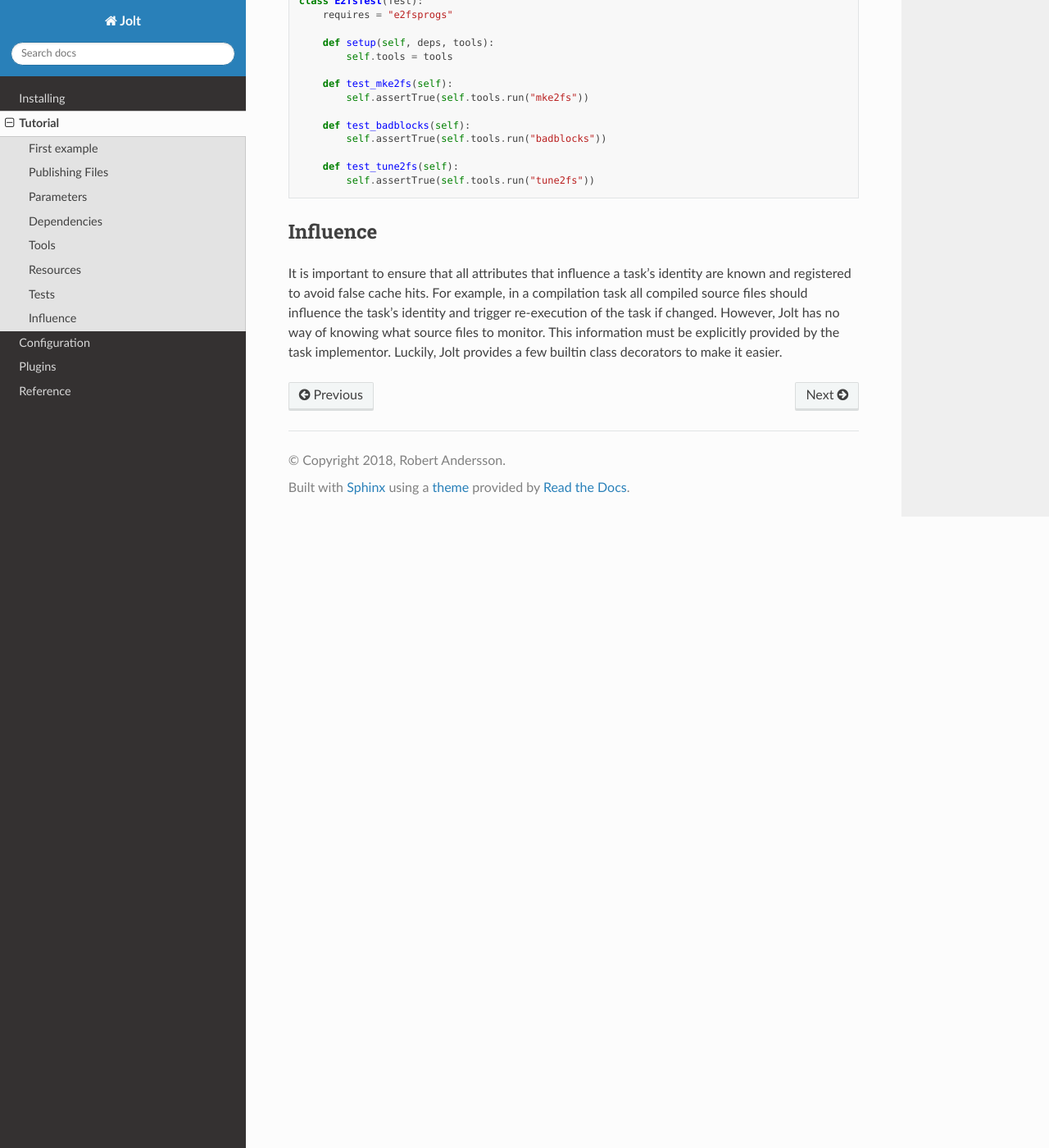
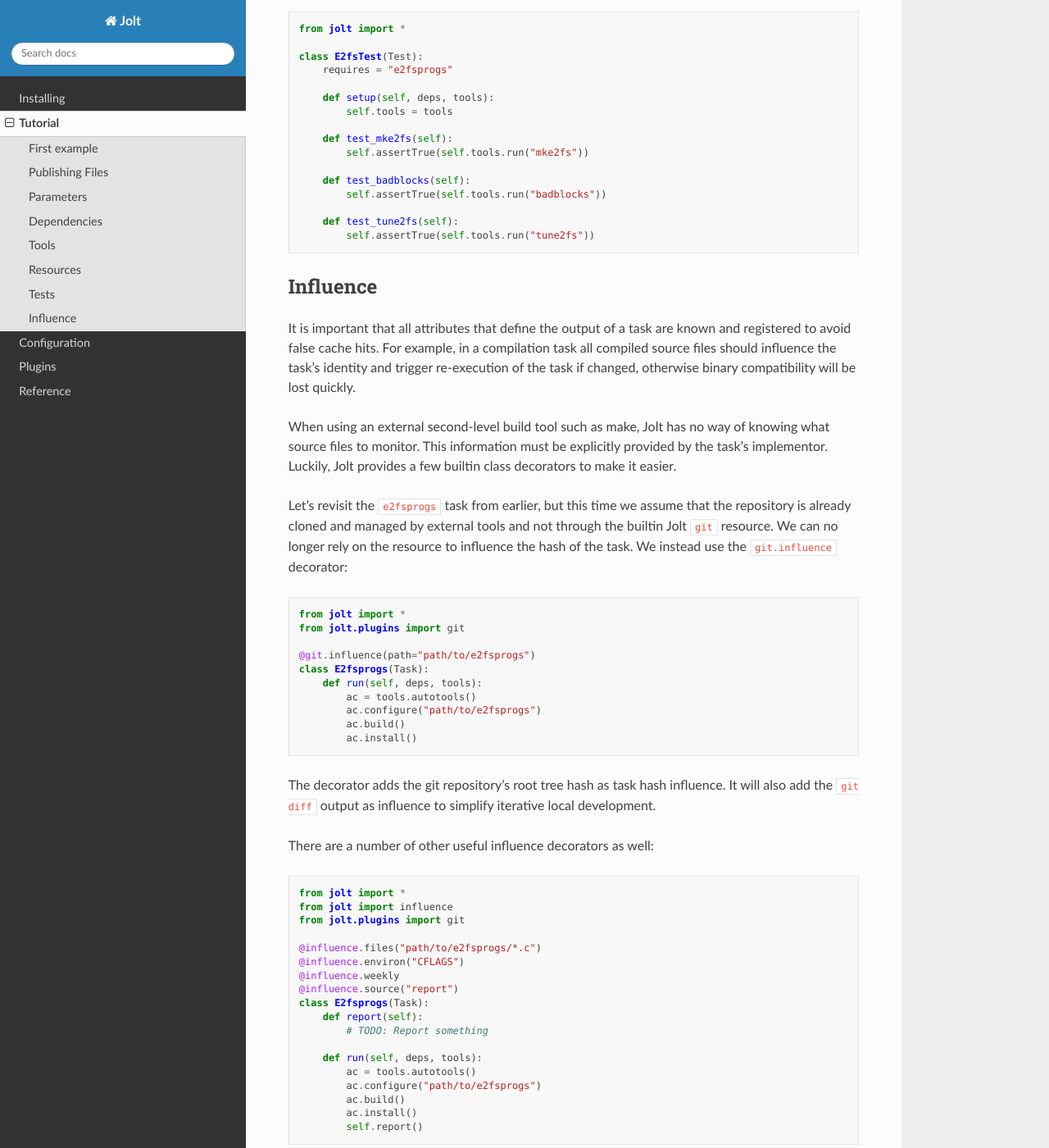
Before and after one commit to srand/jolt, a Sphinx documentation site: the page built from docs/quickstart.rst, in a window 1280 px wide and 1400 px high, scrolled down 5466 px. Shown: the whole window at 82% size. Built offline with Sphinx 7.4.7 and the Read the Docs theme 2.0.0, drawn with Linux system fonts in a browser that asks for light colours; some of the changed text lies outside the part shown.

Commit message:
docs: influence and decorators
Signed-off-by: Robert Andersson <rbrt.andersson@outlook.com>

```diff
--- a/docs/quickstart.rst
+++ b/docs/quickstart.rst
@@ -312,10 +316,81 @@ Below is an example:
 Influence
 ---------
 
-It is important to ensure that all attributes that influence a task's
-identity are known and registered to avoid false cache hits. For example,
-in a compilation task all compiled source files should influence the task's
-identity and trigger re-execution of the task if changed. However, Jolt
-has no way of knowing what source files to monitor. This information must be
-explicitly provided by the task implementor. Luckily, Jolt provides a few
-builtin class decorators to make it easier.
+It is important that all attributes that define the output of a task are known
+and registered to avoid false cache hits. For example, in a compilation task all
+compiled source files should influence the task's identity and trigger re-execution
+of the task if changed, otherwise binary compatibility will be lost quickly.
+
+When using an external second-level build tool such as make, Jolt has no way of
+knowing what source files to monitor. This information must be explicitly provided
+by the task's implementor. Luckily, Jolt provides a few builtin class decorators
+to make it easier.
+
+Let's revisit the ``e2fsprogs`` task from earlier, but this time we assume that the
+repository is already cloned and managed by external tools and not through the
+builtin Jolt ``git`` resource. We can no longer rely on the resource
+to influence the hash of the task. We instead use the ``git.influence`` decorator:
+
+.. code-block:: python
+
+    from jolt import *
+    from jolt.plugins import git
+
+    @git.influence(path="path/to/e2fsprogs")
+    class E2fsprogs(Task):
+        def run(self, deps, tools):
+            ac = tools.autotools()
+            ac.configure("path/to/e2fsprogs")
+            ac.build()
+            ac.install()
+
+The decorator adds the git repository's root tree hash as task hash influence.
+It will also add the ``git diff`` output as influence to simplify iterative local
+development.
+
+There are a number of other useful influence decorators as well:
+
+.. code-block:: python
+
+    from jolt import *
+    from jolt import influence
+    from jolt.plugins import git
+
+    @influence.files("path/to/e2fsprogs/*.c")
+    @influence.environ("CFLAGS")
+    @influence.weekly
+    @influence.source("report")
+    class E2fsprogs(Task):
+        def report(self):
+	    # TODO: Report something
+
+	def run(self, deps, tools):
+            ac = tools.autotools()
+            ac.configure("path/to/e2fsprogs")
+            ac.build()
+            ac.install()
+	    self.report()
+
+Above, the ``git.influence`` decorator has been replaced by
+``influence.files``. The result is virtually the same, the content of all files
+matched by the provided pattern will influence the hash of the task. However,
+the Git tree hash implementation is more effecient and faster, but it obviously
+doesn't work if sources reside in a different type of repository.
+
+The ``influence.environ`` decorator is used to influence the hash of
+the task based on the value of the ``CFLAGS`` environment variable. If the
+value of the variable changes the task will be re-executed.
+
+The ``influence.weekly`` decorator adds the week number as hash influence. If nothing else
+changes, the task will be re-executed once every week. This can be useful to
+verify that external resources, such as files downloaded from the Internet,
+are still available. Other time-based decorators include:
+
+- ``influence.yearly``
+- ``influence.montly``
+- ``influence.daily``
+- ``influence.hourly``
+
+The ``influence.source`` decorator adds the source code of a task function as
+hash influence. Above, the ``report`` method is registered. Similarly, there is
+also a ``influence.attribute`` decorator for task attributes and properties.
```
Also changed, not shown: other parts of docs/quickstart.rst (+8 -4 lines), 1 other file.
